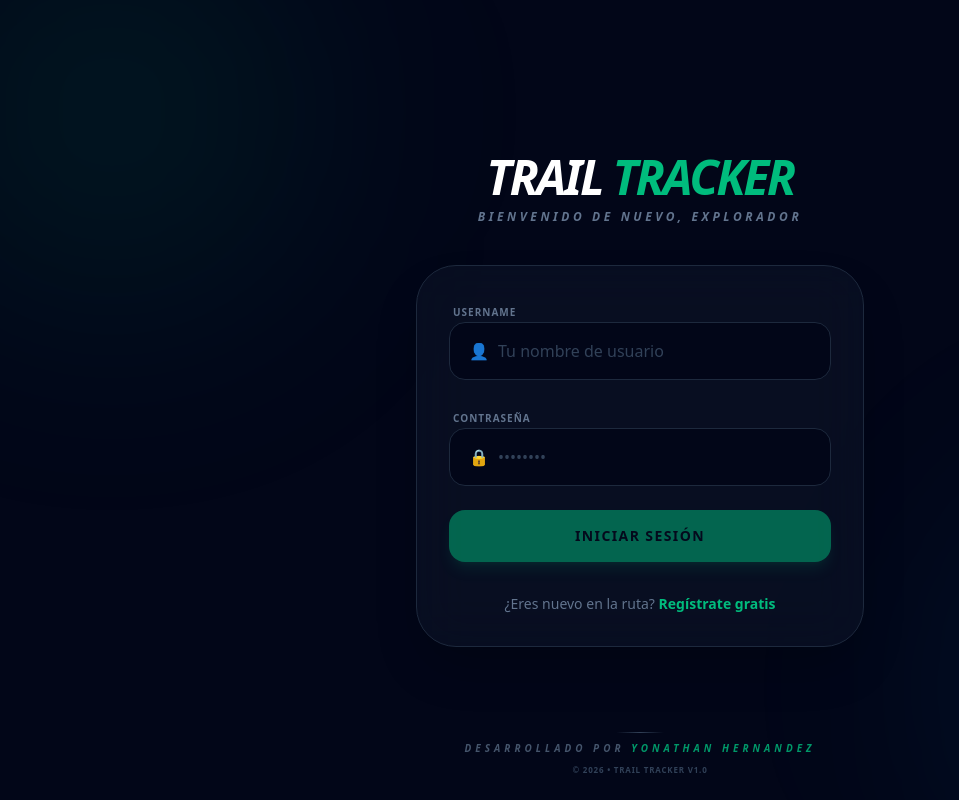
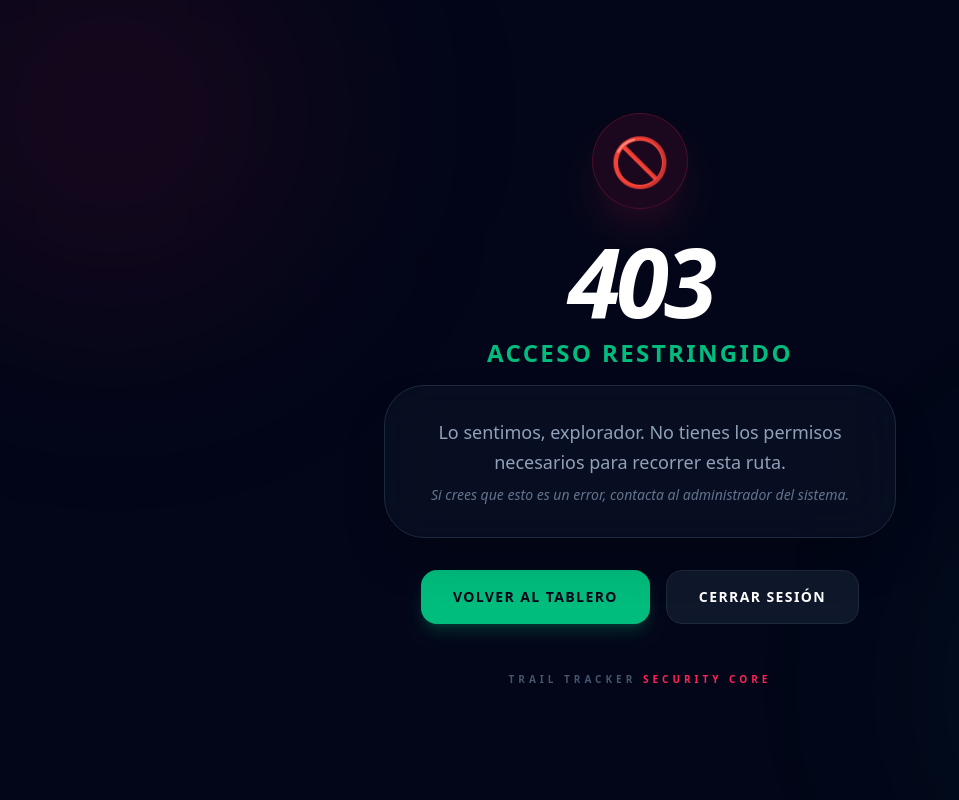
Before and after one commit to JyhsKaiser/trail-tracker-forntend, an Angular app: page /forbidden in a window 1280 px wide. Before the commit this address led to /auth/login. Shown: the whole page, without its empty margins (0-959 px from the left). Built offline with nearby package versions, Linux system fonts and the light colour scheme; no server answers.

Commit message:
Usaremos la configuracion personalizada para el xsrf

```diff
--- a/src/app/app.config.ts
+++ b/src/app/app.config.ts
@@ -17,13 +17,13 @@ export const appConfig: ApplicationConfig = {
     provideHttpClient(
       withInterceptors([
         errorInterceptor,
-        // xsrfInterceptor, // 🛡️ Agregamos nuestro nuevo interceptor manual
+        xsrfInterceptor, // 🛡️ Agregamos nuestro nuevo interceptor manual
         authInterceptor  // Tu nuevo gestor de tokens
       ]),
-      withXsrfConfiguration({
-        cookieName: 'XSRF-TOKEN',
-        headerName: 'X-XSRF-TOKEN',
-      })
+      // withXsrfConfiguration({
+      //   cookieName: 'XSRF-TOKEN',
+      //   headerName: 'X-XSRF-TOKEN',
+      // })
     ),
     provideAppInitializer(() => {
       const authService = inject(AuthService);
--- a/src/app/app.routes.ts
+++ b/src/app/app.routes.ts
@@ -67,6 +67,13 @@ export const routes: Routes = [
   // ==========================================
   // 🚩 COMODINES Y REDIRECCIONES GLOBALES
   // ==========================================
+  {
+    path: 'forbidden',
+    loadComponent: () => import('./core/components/errors/error-403/error-403.component')
+      .then(m => m.Error403Component)
+  },
+  // Captura cualquier ruta no permitida por los Guards de seguridad
+  { path: '403', redirectTo: '/forbidden' },
   { path: '', redirectTo: 'dashboard', pathMatch: 'full' },
   { path: '**', redirectTo: 'auth/login' }
 ];
--- /dev/null
+++ b/src/app/core/components/errors/error-403/error-403.component.html
@@ -0,0 +1,44 @@
+<div class="min-h-screen flex items-center justify-center bg-slate-950 p-6 relative overflow-hidden">
+  <div class="absolute -left-20 -top-20 h-96 w-96 bg-rose-500/10 rounded-full blur-[120px]"></div>
+  <div class="absolute -right-20 -bottom-20 h-96 w-96 bg-emerald-500/10 rounded-full blur-[120px]"></div>
+
+  <div class="w-full max-w-lg z-10 text-center animate-in fade-in zoom-in duration-500">
+    <div
+      class="mb-6 inline-flex items-center justify-center w-24 h-24 rounded-full bg-rose-500/10 border border-rose-500/20 shadow-2xl shadow-rose-500/20">
+      <span class="text-5xl">🚫</span>
+    </div>
+
+    <h1 class="text-8xl font-black text-white italic tracking-tighter mb-2">
+      403
+    </h1>
+    <h2 class="text-2xl font-bold text-emerald-500 uppercase tracking-widest mb-4">
+      Acceso Restringido
+    </h2>
+
+    <div class="bg-slate-900/50 border border-slate-800 p-8 rounded-[2.5rem] shadow-2xl backdrop-blur-xl mb-8">
+      <p class="text-slate-400 text-lg leading-relaxed">
+        Lo sentimos, explorador. No tienes los permisos necesarios para recorrer esta ruta.
+        <span class="block mt-2 text-sm text-slate-500 italic">Si crees que esto es un error, contacta al administrador
+          del sistema.</span>
+      </p>
+    </div>
+
+    <div class="flex flex-col sm:flex-row gap-4 justify-center">
+      <button routerLink="/dashboard"
+        class="px-8 py-4 bg-emerald-500 text-slate-950 rounded-2xl font-black text-sm uppercase tracking-widest hover:bg-emerald-400 transition-all shadow-lg shadow-emerald-500/20 active:scale-95">
+        VOLVER AL TABLERO
+      </button>
+
+      <button (click)="logout()"
+        class="px-8 py-4 bg-slate-900 text-white border border-slate-800 rounded-2xl font-black text-sm uppercase tracking-widest hover:bg-slate-800 transition-all active:scale-95">
+        CERRAR SESIÓN
+      </button>
+    </div>
+
+    <div class="mt-12">
+      <p class="text-slate-600 text-[10px] font-black uppercase tracking-[0.4em]">
+        Trail Tracker <span class="text-rose-500">Security Core</span>
+      </p>
+    </div>
+  </div>
+</div>
--- /dev/null
+++ b/src/app/core/components/errors/error-403/error-403.component.ts
@@ -0,0 +1,27 @@
+import { Component, inject, OnInit } from '@angular/core';
+import { Router, RouterLink } from '@angular/router';
+
+@Component({
+  selector: 'app-error-403',
+  standalone: true,
+  imports: [RouterLink],
+  templateUrl: './error-403.component.html',
+  styles: []
+})
+export class Error403Component implements OnInit {
+  private router = inject(Router);
+  // private authService = inject(AuthService); // Inyecta tu servicio de seguridad
+
+  ngOnInit(): void {
+    // Redirección automática opcional tras 10 segundos
+    setTimeout(() => {
+      this.router.navigate(['/dashboard']);
+    }, 10000);
+  }
+
+  logout(): void {
+    // Lógica para limpiar el JWT y XSRF token
+    // this.authService.logout();
+    this.router.navigate(['/login']);
+  }
+}
--- a/src/app/core/interceptors/error.interceptor.ts
+++ b/src/app/core/interceptors/error.interceptor.ts
@@ -17,6 +17,7 @@ export const errorInterceptor: HttpInterceptorFn = (req, next) => {
       if (req.url.includes('/api/auth/')) {
         if (error.status === 403) {
           console.error("❌ Error de CSRF o Permisos en Auth. Revisa headers y cookies.");
+          // router.navigate(['/403'])
         }
         return throwError(() => error);
       }
```
